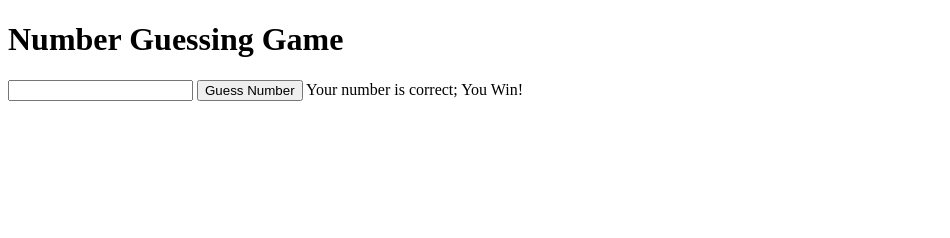
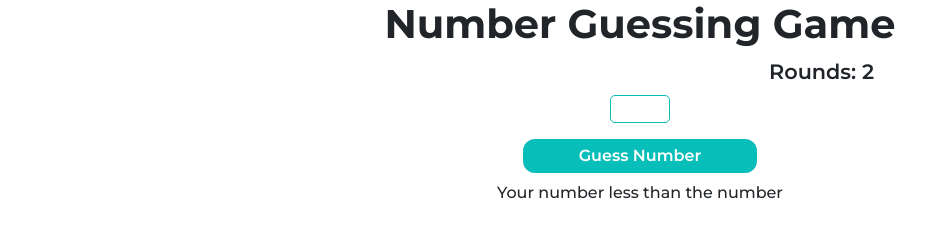
Before and after one commit to PrabathBnk/numberGuessing-game, a plain HTML site: page index.html in a window 1280 px wide. Both pictures are taken after a click on the button "Guess Number". Shown: the whole page, without its empty margins (0-950 px from the left). Drawn offline with nearby package versions, Linux system fonts and the light colour scheme.

Commit message:
add styles and rounds

```diff
--- a/app.js
+++ b/app.js
@@ -34,18 +34,36 @@ customer_1.setAge(20);
 console.log(customer_1.age);*/
 
 let randomNumber = Math.floor((Math.random()*10)*1);
+let count = 3;
+let btnAgain = document.getElementById("btnTry");
+btnAgain.hidden = "true";
 
 document.getElementById("btnGuess").addEventListener("click", function(){
+    count--;
     let inputNumber = document.getElementById("inputNumber").value;
-    inputNumber = parseInt(inputNumber);
+    //inputNumber = parseInt(inputNumber);
 
     let result = document.getElementById("lblResult");
 
-    if(inputNumber > randomNumber){
-        result.innerHTML = "Your number greater than the number"
-    }else if(inputNumber < randomNumber){
-        result.innerHTML = "Your number less than the number"
+    if(count != 0){
+        if(inputNumber > randomNumber){
+            result.innerHTML = "Your number greater than the number"
+        }else if(inputNumber < randomNumber){
+            result.innerHTML = "Your number less than the number"
+        }else{
+            btnAgain.value = "Play Again";
+            btnAgain.hidden = "";
+            result.innerHTML = "Your number is correct; You Win!"
+            return;
+        }
     }else{
-        result.innerHTML = "Your number is correct; You Win!"
+        result.innerHTML = "You have no more chances";
+        btnAgain.value = "Try Again";
+        btnAgain.hidden = "";
     }
-})
+    document.getElementById("count").innerHTML = "Rounds: " + count;
+});
+
+btnAgain.addEventListener("click", function(){
+    location.reload();
+});
--- a/css/styes.css
+++ b/css/styes.css
@@ -0,0 +1,43 @@
+@import url('https://fonts.googleapis.com/css2?family=Montserrat:ital,wght@0,100..900;1,100..900&display=swap');
+
+*{
+    font-family: "Montserrat", sans-serif;
+}
+
+h1{
+    font-weight: 700;
+}
+
+.input-container{
+    width: 100%;
+}
+
+.result-container{
+    height: 30px;
+}
+
+#inputNumber{
+    width: 60px;
+    padding: 1px 8px;
+    border-radius: 5px;
+    border: 1px solid #07BEB8;
+}
+
+.btn-guess{
+    color: #ffffff;
+    font-weight: 600;
+    background-color: #07BEB8;
+    border: none;
+    padding: 5px;
+    border-radius: 12px;
+}
+
+#lblResult{
+    font-weight: 500;
+}
+
+#count{
+    font-size: 1.3rem;
+    font-weight: 600;
+    right: 25%;
+}
--- a/index.html
+++ b/index.html
@@ -4,12 +4,24 @@
     <meta charset="UTF-8">
     <meta name="viewport" content="width=device-width, initial-scale=1.0">
     <title>Game</title>
+    <link href="https://cdn.jsdelivr.net/npm/bootstrap@5.3.3/dist/css/bootstrap.min.css" rel="stylesheet" integrity="sha384-QWTKZyjpPEjISv5WaRU9OFeRpok6YctnYmDr5pNlyT2bRjXh0JMhjY6hW+ALEwIH" crossorigin="anonymous">
+    <link rel="stylesheet" href="css/styes.css">
 </head>
 <body>
-    <h1>Number Guessing Game</h1>
-    <input type="text" id="inputNumber">
-    <input id="btnGuess" type="button" value="Guess Number">
-    <label for="" id="lblResult"></label>
+    <div class="container justify-content-center d-flex w-75 flex-wrap">
+        <h1>Number Guessing Game</h1>
+        <div class="count-ontainer w-100 d-flex justify-content-end">
+            <label for="" class="position-relative" id="count">Rounds: 3</label>
+        </div>
+        <div class="input-container d-flex mt-2 mb-3 justify-content-center">
+            <input class="" type="number" id="inputNumber" min="0" max="10">
+        </div>
+        <input id="btnGuess" class="btn-guess w-25" type="button" value="Guess Number">
+        <div class="result-container mt-2 w-100 d-flex justify-content-center">
+            <label for="" class="position-absolute" id="lblResult"></label>
+        </div>
+        <input id="btnTry" class="btn-guess w-25" type="button" value="Try Again">
+    </div>
 
 
     <script src="app.js"></script>
```
